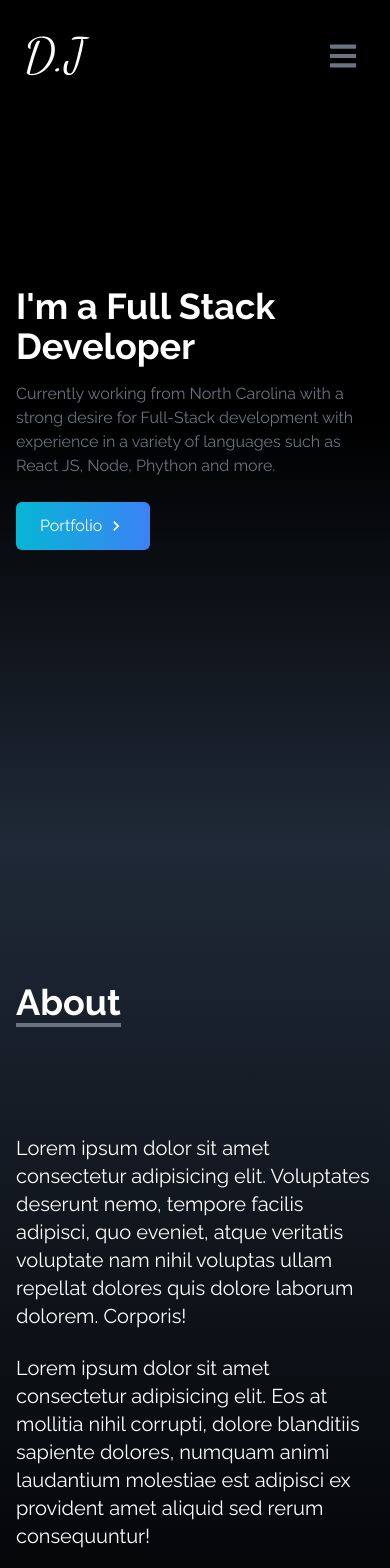
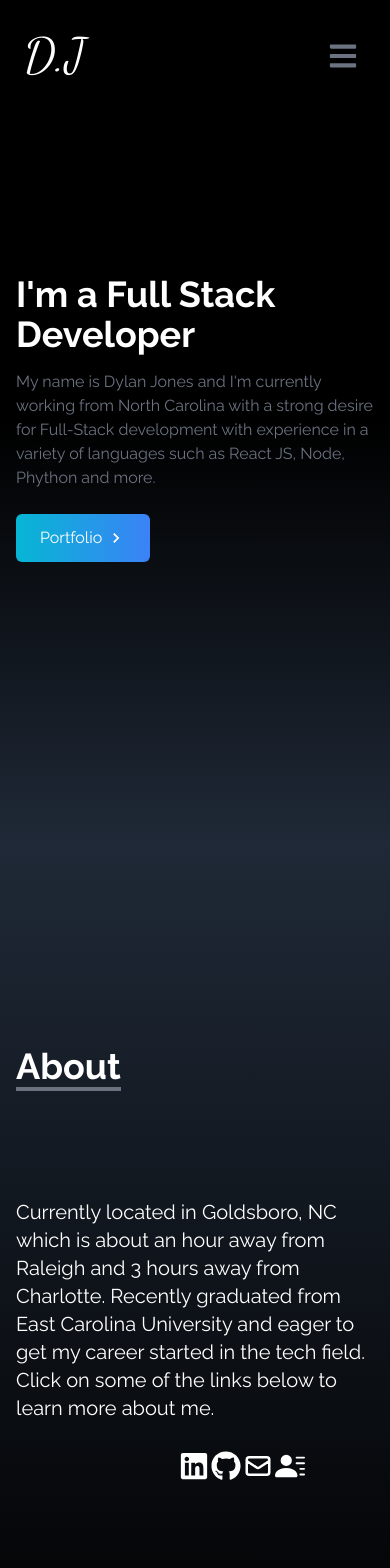
Before and after one commit to jonesdy99/MainPortfolio, a React (Create React App) app: page / in a window 390 px wide. Shown: the top 1568 px of the page. Built offline with nearby package versions, Linux system fonts and the light colour scheme.

Commit message:
work on about section

```diff
--- a/src/components/About.jsx
+++ b/src/components/About.jsx
@@ -1,6 +1,50 @@
 import React from 'react'
+import { FaGithub, FaLinkedin } from 'react-icons/fa'
+import {HiOutlineMail} from 'react-icons/hi'
+import {BsFillPersonLinesFill} from 'react-icons/bs'
 
 const About = () => {
+
+  const links = [
+    {
+      id: 1,
+      child: (
+        <>
+          <FaLinkedin size={30} className='ml-4'/>
+        </>
+      ),
+      href: 'https://www.linkedin.com/in/dylan-j-8b3365122/',
+    },
+    {
+      id: 2,
+      child: (
+        <>
+          <FaGithub size={30} className='ml-4'/>
+        </>
+      ),
+      href: 'https://github.com/jonesdy99',
+    },
+    {
+      id: 3,
+      child: (
+        <>
+          <HiOutlineMail size={30} className='ml-4'/>
+        </>
+      ),
+      href: 'mailto:jonesdylan1165@gmail.com',
+    },
+    {
+      id: 4,
+      child: (
+        <>
+          <BsFillPersonLinesFill size={30} className='ml-4'/>
+        </>
+      ),
+      href: '/ResumePDF.pdf',
+      download: true,
+    }
+  ]
+
   return (
     <div name='about' className='w-full h-screen bg-gradient-to-b from-gray-800 to to-black text-white'>
       <div className='max-w-screen-lg p-4 mx-auto flex flex-col justify-center w-full h-full'>
@@ -10,12 +54,28 @@ const About = () => {
           </p>
         </div>
         <p className='text-xl mt-20'>
-          Lorem ipsum dolor sit amet consectetur adipisicing elit. Voluptates deserunt nemo, tempore facilis adipisci, quo eveniet, atque veritatis voluptate nam nihil voluptas ullam repellat dolores quis dolore laborum dolorem. Corporis!
+          Currently located in Goldsboro, NC which is about an hour away from Raleigh and 3 hours away from Charlotte. Recently graduated from East Carolina University and eager to get my career started in the tech field. Click on some of the links below to learn more about me.
         </p>
         <br />
-        <p className='text-xl'>
-          Lorem ipsum dolor sit amet consectetur adipisicing elit. Eos at mollitia nihil corrupti, dolore blanditiis sapiente dolores, numquam animi laudantium molestiae est adipisci ex provident amet aliquid sed rerum consequuntur!
-        </p>
+
+
+
+        <div className='flex justify-center lg:hidden'>
+      <ul className='flex flex-row'>
+        {links.map(({id, child, href, style, download}) => (
+        // eslint-disable-next-line no-useless-concat
+        <li key={id} className={"flex flex-row h-10 w-6 px-4 hover:rounded-md duration-300" + " " + style}>
+            <a href={href}
+            className='flex flex-row items-center h-10 px-4 text-white'
+            download={download}
+            target='_blank'
+            rel='noreferrer'>
+              {child}
+            </a>
+        </li>
+        ))}
+      </ul>
+    </div>
       </div>
     </div>
   )
--- a/src/components/Home.jsx
+++ b/src/components/Home.jsx
@@ -11,10 +11,10 @@ const Home = () => {
             I'm a Full Stack Developer
           </h2>
           <p className='text-gray-500 py-4 max-w-md'>
-            Currently working from North Carolina with a strong desire for Full-Stack development with experience in a variety of languages such as React JS, Node, Phython and more.
+            My name is Dylan Jones and I'm currently working from North Carolina with a strong desire for Full-Stack development with experience in a variety of languages such as React JS, Node, Phython and more.
           </p>
           <div>
-            <Link to='portfolio' className='group text-white w-fit px-6 py-3 my-2 flex items-center rounded-md bg-gradient-to-r from-cyan-500 to to-blue-500'>
+            <Link to='portfolio' smooth duration={400} className='group text-white w-fit px-6 py-3 my-2 flex items-center rounded-md bg-gradient-to-r from-cyan-500 to to-blue-500 cursor-pointer'>
             Portfolio
               <span className='group-hover:rotate-90 duration-300'>
                 <MdOutlineKeyboardArrowRight size={20} className='ml-1'/>
--- a/src/components/Portfolio.jsx
+++ b/src/components/Portfolio.jsx
@@ -31,8 +31,8 @@ const Portfolio = () => {
           <div key={id} className='shadow-md shadow-gray-600 rounded-lg'>
             <img src={src} alt="" className='rounded-md duration-200 hover:scale-105' />
             <div className='flex items-center justify-center'>
-              <a href={demo} target='_blank' rel='noreferrer'><button className='w-1/2 px-6 py-3 m-4 duration-200 hover:scale-105'>Demo</button></a>
-              <a href={code} target='_blank' rel='noreferrer'><button className='w-1/2 px-6 py-3 m-4 duration-200 hover:scale-105'>Code</button></a>
+              <a href={demo} target='_blank' rel='noreferrer'><button className='w-1/2 px-6 py-3 m-5 duration-200 hover:scale-105'>Demo</button></a>
+              <a href={code} target='_blank' rel='noreferrer'><button className='w-1/2 px-6 py-3 m-5 duration-200 hover:scale-105'>Code</button></a>
             </div>
           </div>
             ))}
```
